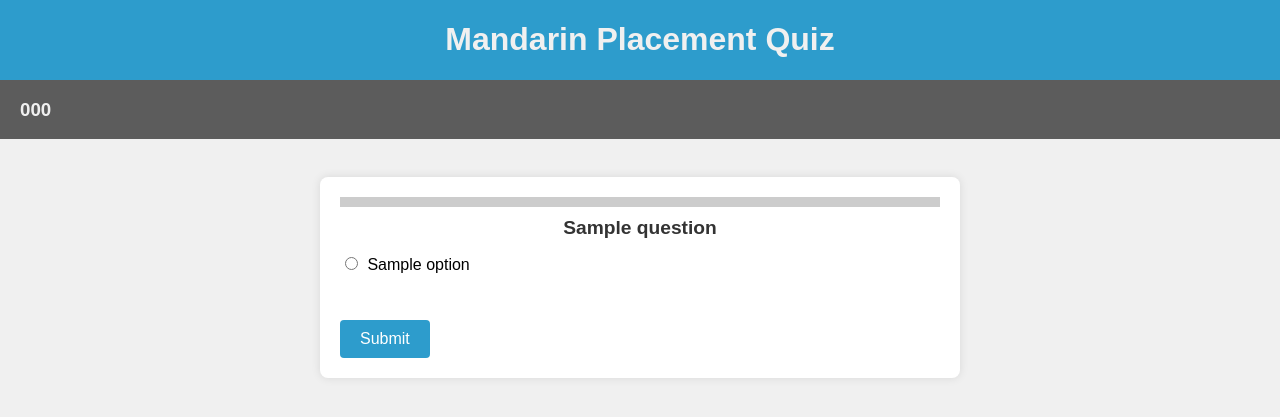
After one commit to ianli0122/language-placement-test, a Flask app: template templates/listening-question.html in a window 1280 px wide. The commit adds this page. Shown: the top 417 px of the page. Run offline with Flask 3, Linux system fonts and the light colour scheme; the template is opened without the code that fills it: most values are stand-ins (such as "Sample title", 1, 10 or a date in 2020).

Commit message:
listening section stuff

```diff
--- a/app.py
+++ b/app.py
@@ -1,7 +1,7 @@
 from flask import Flask, render_template, request, redirect, make_response
 import sessions
 
-app = Flask(__name__)
+app = Flask(__name__, static_url_path='', static_folder='')
 
 def get_session() -> sessions: # return specific session
     return sessions.get_session(request.cookies.get('id'))
@@ -34,15 +34,20 @@ def instructions():
 @app.route('/continue_test', methods=['POST'])
 def continue_test(): # redirect to correct page
     session = get_session()
-    print(session.section)
     match session.section:
         case 0 | 1:
             return redirect("/mcq-question")
+        case 2:
+            session.initialize_frq() # initialize frqs based on previous thetas
+            return redirect("/frq-question")
+        case 3:
+            return redirect("/frq-question")
+        case 4:
+            return render_template('result.html')
 
 # this function will return question page
 @app.route('/mcq-question', methods=['GET'])
 def create_mcq_question_page():
-    id = request.cookies.get('id') # gets the id (stored as a cookie)
     if not(has_session()): # redirects to home if session not found
         return redirect('/')
 
@@ -64,11 +69,16 @@ def create_mcq_question_page():
     # set question counter (range if multiple questions)
     if len(questions) == 1: questionnumber = len(session.questions_answered)
     else: questionnumber = str(len(session.questions_answered) - len(questions) + 1) + " - " + str(len(session.questions_answered))
-    return render_template('mcq-question.html', prompt=prompt, questions=questions, options=options, questionnumber=questionnumber)
+    match session.section:
+        case 0:
+            return render_template('reading-question.html', prompt=prompt, questions=questions, options=options, questionnumber=questionnumber)
+        case 1:
+            print(prompt)
+            return render_template('listening-question.html', audio=prompt, questions=questions, options=options, questionnumber=questionnumber)
 
 # Route to handle form submission
-@app.route('/submit', methods=['POST'])
-def submit():
+@app.route('/submit_mcq', methods=['POST'])
+def submit_mcq():
     if not(has_session()):
         return redirect('/')
 
@@ -85,5 +95,25 @@ def submit():
     session.answer_question(user_answer) # check answer
     return redirect('/mcq-question')
 
+@app.route('/frq-question', methods=['GET'])
+def create_frq_question_page():
+    if not(has_session()): # redirects to home if session not found
+        return redirect('/')
+
+    session = get_session()
+    match session.section:
+        case 2:
+            session = session.speaking
+        case 3:
+            session = session.writing
+    return render_template('frq-question.html', prompt=session.select_prompt())
+
+@app.route('/submit-frq', methods=['POST'])
+def submit_frq():
+    session = get_session()
+    session.section += 1
+    session.student_data.append(request.form.get("frq"))
+    return redirect('/instruction')
+
 if __name__ == '__main__':
     app.run(port=3001, host="0.0.0.0", debug=True)
--- a/templates/home.html
+++ b/templates/home.html
@@ -3,7 +3,7 @@
     <head>
         <meta charset="UTF-8">
         <meta name="viewport" content="width=device-width, initial-scale=1.0">
-        <link rel="stylesheet" href="{{ url_for('static', filename='style.css') }}">
+        <link rel="stylesheet" href="{{ url_for('static', filename='static/style.css') }}">
         <title>Mandarin Placement Quiz</title>
     </head>
     <body>
--- a/templates/instruction.html
+++ b/templates/instruction.html
@@ -3,7 +3,7 @@
     <head>
         <meta charset="UTF-8">
         <meta name="viewport" content="width=device-width, initial-scale=1.0">
-        <link rel="stylesheet" href="{{ url_for('static', filename='style.css') }}">
+        <link rel="stylesheet" href="{{ url_for('static', filename='static/style.css') }}">
         <title>Mandarin Placement Quiz</title>
     </head>
     <body>
--- /dev/null
+++ b/templates/listening-question.html
@@ -0,0 +1,73 @@
+<!DOCTYPE html>
+<html lang="en">
+    <head>
+        <meta charset="UTF-8">
+        <meta name="viewport" content="width=device-width, initial-scale=1.0">
+        <link rel="stylesheet" href="{{ url_for('static', filename='static/style.css') }}">
+        <style>
+            #audio-container {
+                width: 100%;
+                position: relative;
+            }
+
+            #progress-bar {
+                height: 10px;
+                background-color: #ccc;
+                position: absolute;
+                width: 100%;
+            }
+
+            #progress-bar .progress {
+                height: 100%;
+                width: 0;
+                background-color: #4caf50;
+            }
+        </style>
+        <title>Mandarin Placement Quiz</title>
+    </head>
+    <body>
+        <div class="topbar">
+            <h1>Mandarin Placement Quiz</h1>
+        </div>
+        <div class="questioncounter">
+            <h3>{{ questionnumber }}</h3>
+        </div>
+        <br>
+        <form action="{{ url_for('submit_mcq') }}" method="post">
+            <div id="audio-container">
+                <audio autoplay id="myAudio">
+                    <source src="{{ url_for('static', filename='data/audio/' + audio) }}" type="audio/mp3">
+                    Your browser does not support this audio
+                </audio>
+
+                <div id="progress-bar">
+                    <div class="progress"></div>
+                </div>
+            </div>
+            {% for question in questions %}
+                <div class="question">
+                    <p>{{ question }}</p>
+                    {% set group_name = loop.index0 %}
+                    {% for option in options[loop.index0] %}
+                        {% set index = loop.index0 %}
+                        <label>
+                            <input type="radio" name="{{ group_name }}" value="{{ index }}" required> {{ option }}
+                        </label><br>
+                    {% endfor %}
+                </div>
+            {% endfor %}
+            <br>
+            <button type="submit">Submit</button>
+        </form>
+
+        <script>
+            var myAudio = document.getElementById("myAudio");
+            var progressBar = document.getElementById("progress-bar");
+
+            myAudio.addEventListener("timeupdate", function(){
+                var progress = (myAudio.currentTime / myAudio.duration) * 100;
+                progressBar.querySelector(".progress").style.width = progress + "%";
+            });
+        </script>
+    </body>
+</html>
--- a/templates/result.html
+++ b/templates/result.html
@@ -3,7 +3,7 @@
 <head>
     <meta charset="UTF-8">
     <meta name="viewport" content="width=device-width, initial-scale=1.0">
-    <link rel="stylesheet" href="{{ url_for('static', filename='style.css') }}">
+    <link rel="stylesheet" href="{{ url_for('static', filename='static/style.css') }}">
     <title>Mandarin Placement Quiz</title>
 </head>
 <body>
```
Also changed, not shown: dummy.py (+4 -8 lines), frq.py (added, +21 -0 lines), mcq.py (+13 -13 lines), sessions.py (+8 -1 lines), templates/frq-question.html (added, +29 -0 lines), templates/reading-question.html (renamed from templates/mcq-question.html, +4 -4 lines), 6 other files.
